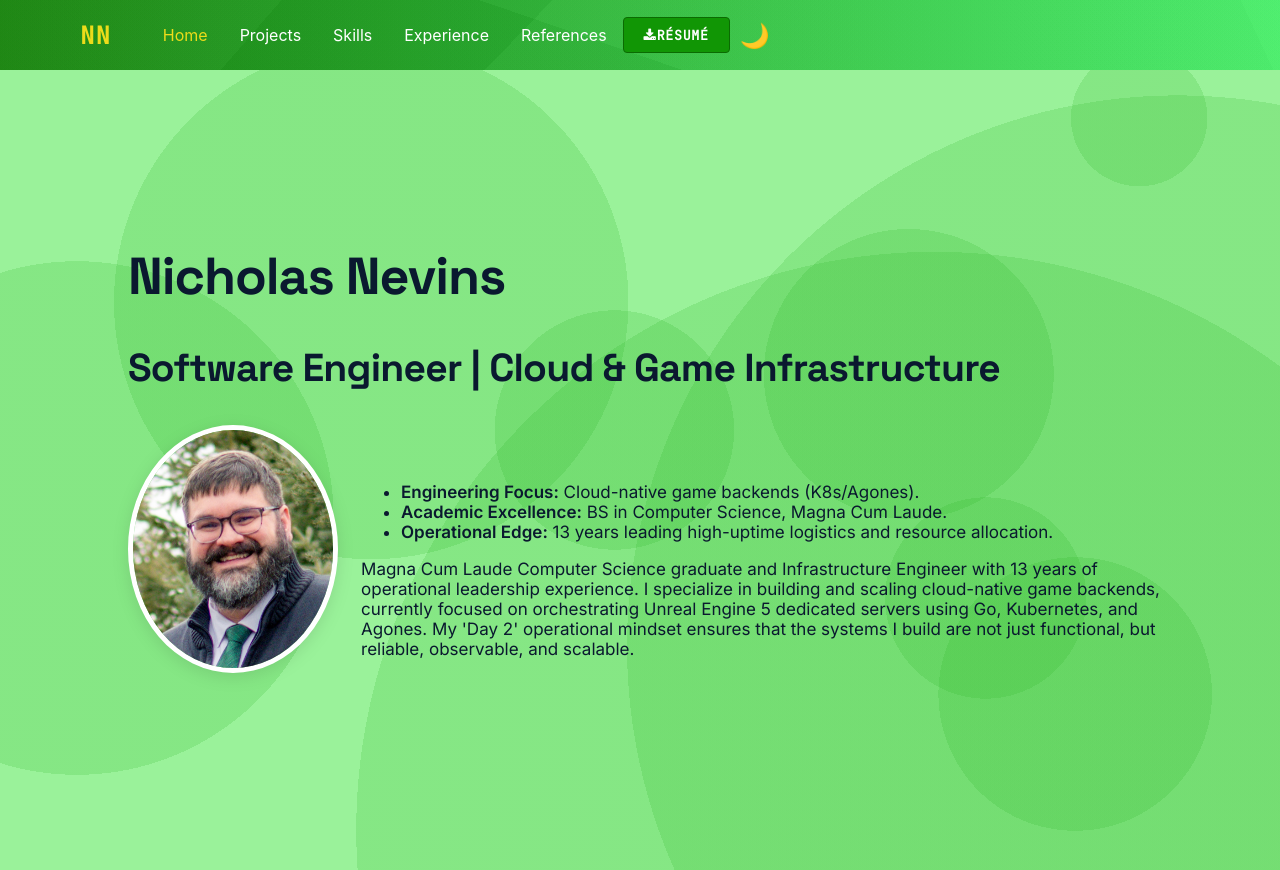
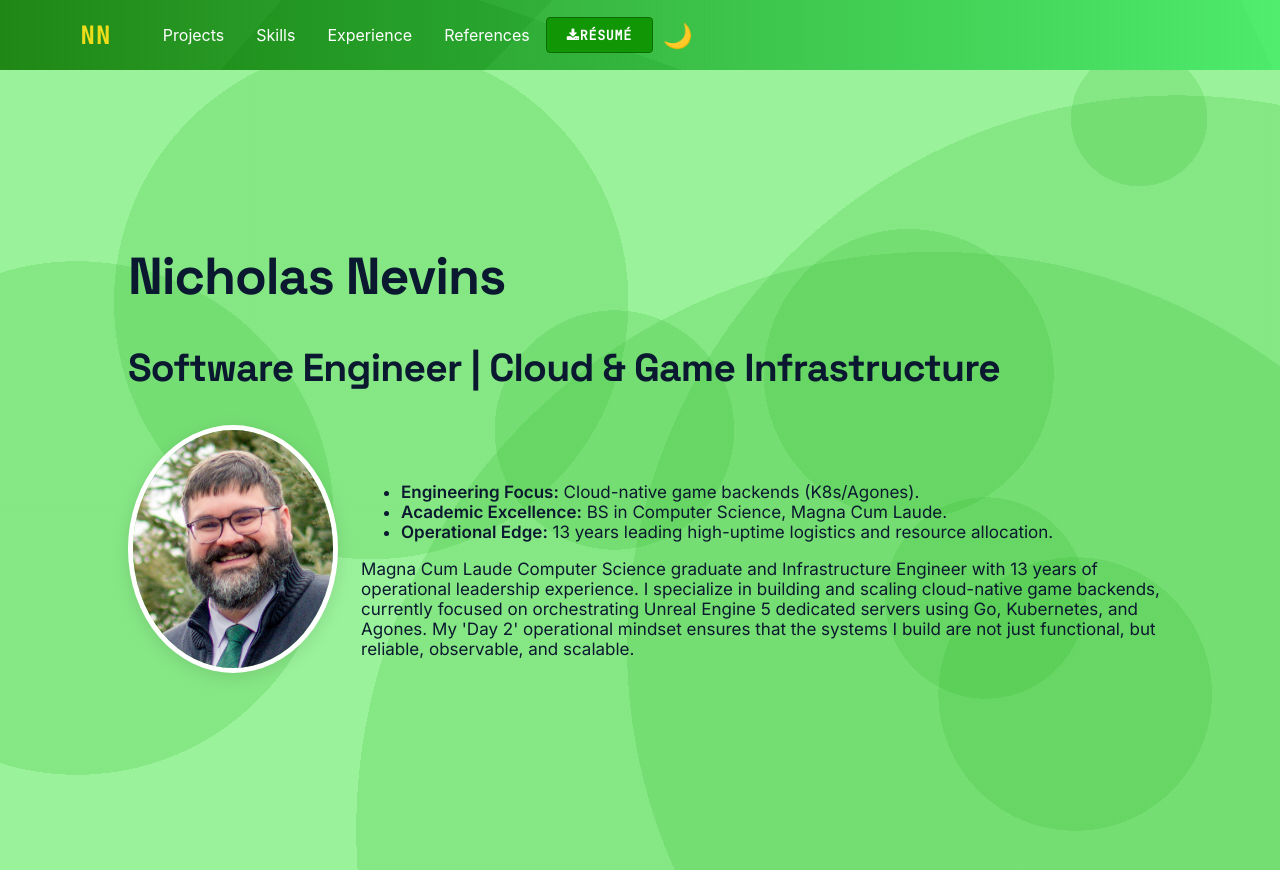
Before and after one commit to NevinsN/professional_portfolio, a React (Create React App) app in the folder professional_portfolio/: page /home in a window 1280 px wide. Built offline with nearby package versions, Linux system fonts and the light colour scheme.

Commit message:
Remove Home link from Navbar
Removed the Home link from the Navbar component.

```diff
--- a/professional_portfolio/src/Components/Navbar/index.js
+++ b/professional_portfolio/src/Components/Navbar/index.js
@@ -29,9 +29,6 @@ const Navbar = ({ theme, toggleTheme }) => {
                 </NavLink>
                 <Bars onClick={handleMenuToggle} />
                 <NavMenu className={isOpen ? "active" : ""}>
-                    <NavLink to="/home" onClick={() => setIsOpen(false)}>
-                        Home
-                    </NavLink>
                     <NavLink to="/projects" onClick={() => setIsOpen(false)}>
                         Projects
                     </NavLink>
```
